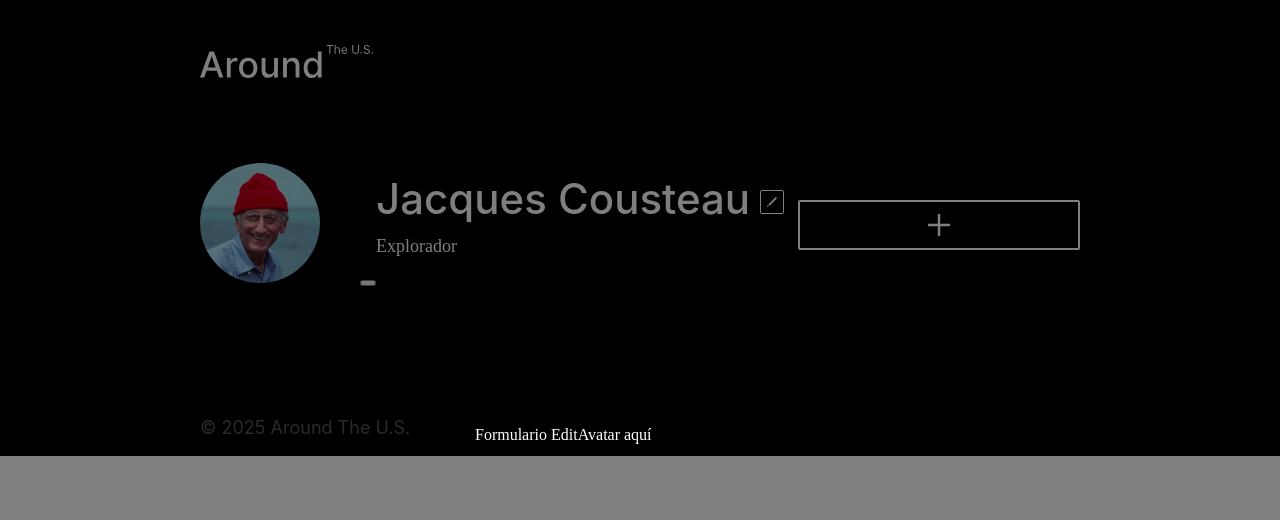
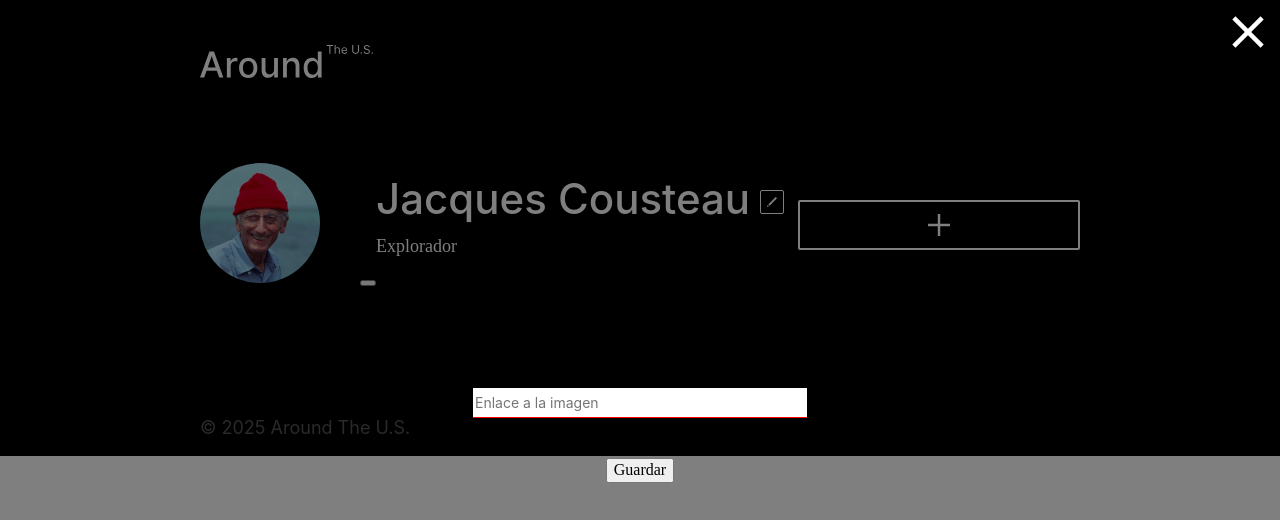
Before and after one commit to RogerDesigner/web_project_around_react, a React (Vite) app: page / in a window 1280 px wide. Both pictures are taken after a click on the button 368 px from the left and 283 px from the top of the page. Shown: the top 520 px of the page. Built offline with nearby package versions, Linux system fonts and the light colour scheme.

Commit message:
Agregar funcionalidad de ventanas emergentes con botones y cierre

```diff
--- a/src/components/main/popup/Popup.css
+++ b/src/components/main/popup/Popup.css
@@ -1,4 +1,28 @@
 .popup {
   /* visibility: hidden; */
   /* opacity: 0; */
+  position: fixed;
+  top: 0;
+  left: 0;
+  width: 100%;
+  height: 100%;
+  background-color: rgba(0, 0, 0, 0.5); /* por ejemplo */
+  display: flex;
+  align-items: center;
+  justify-content: center;
+  z-index: 1000;
 }
+
+.popup__close {
+  background-image: url("/src/images/close-icon.svg");
+  background-repeat: no-repeat;
+  background-position: center;
+  background-size: contain;
+  border: none;
+  width: 32px;
+  height: 32px;
+  position: absolute;
+  top: 16px;
+  right: 16px;
+  cursor: pointer;
+}
```
Also changed, not shown: src/components/main/Main.jsx (+5 -8 lines).
